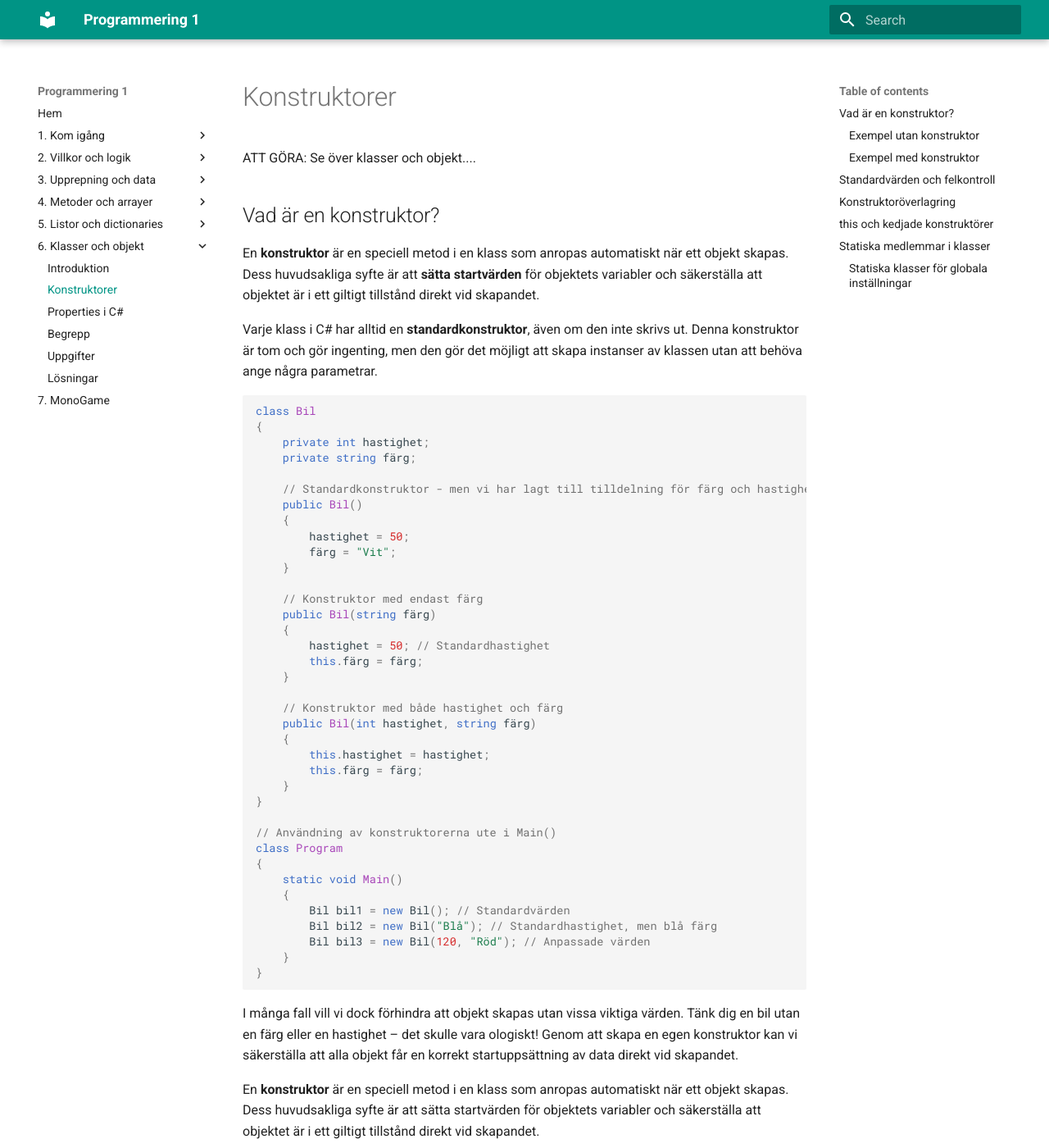
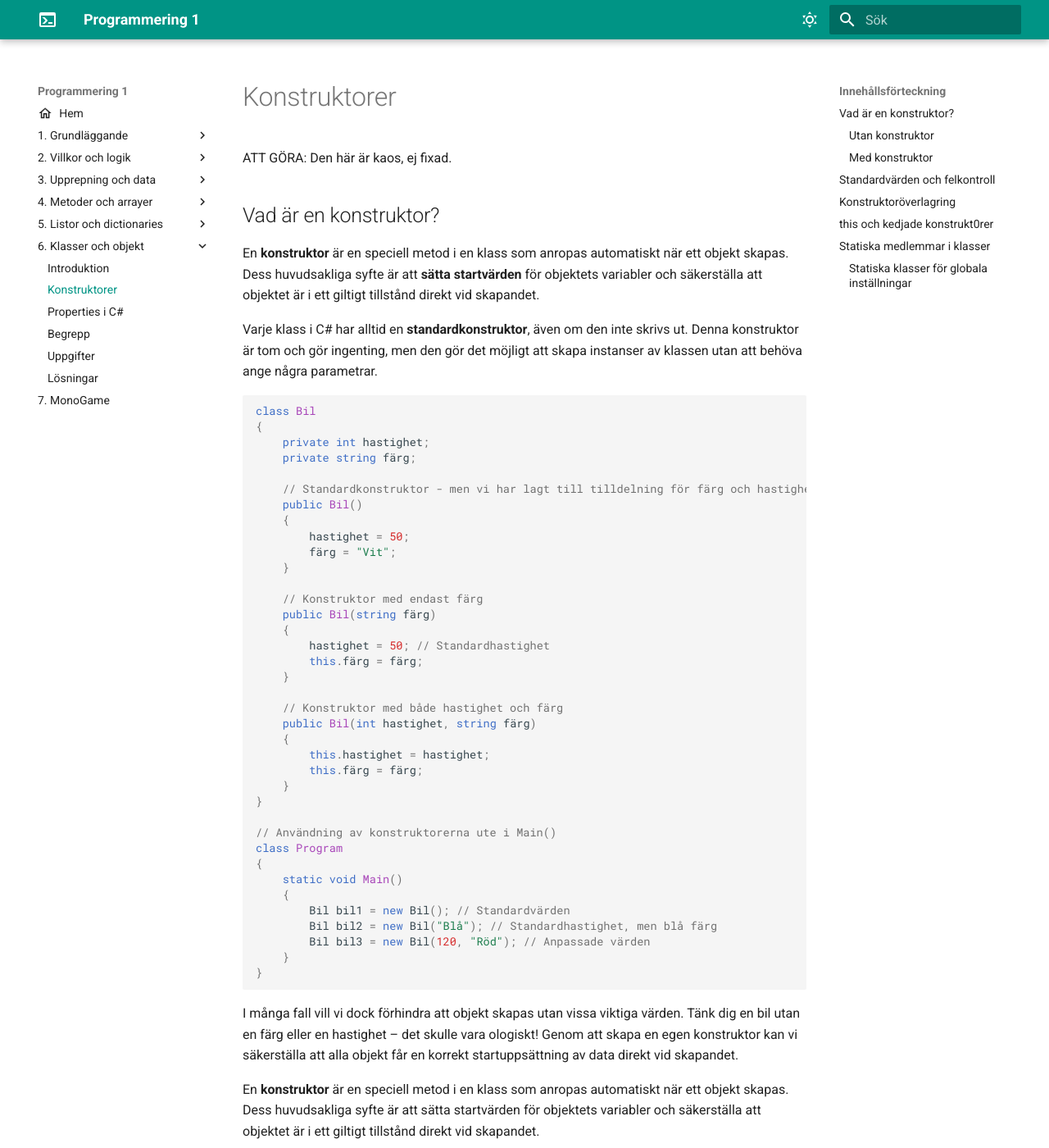
Before and after one commit to efk-tingsholm/programmering-1, an MkDocs documentation site: the page built from docs/content/modul-6/2-konstruktorer.md, in a window 1280 px wide and 1400 px high. Shown: the whole window at 82% size. Built offline with MkDocs 1.6.1 and Material for MkDocs 9.7.7, drawn with Linux system fonts in a browser that asks for light colours; some of the changed text lies outside the part shown.

````diff
--- a/docs/content/modul-6/2-konstruktorer.md
+++ b/docs/content/modul-6/2-konstruktorer.md
@@ -1,6 +1,6 @@
 # Konstruktorer
 
-ATT GÖRA: Se över klasser och objekt....
+ATT GÖRA: Den här är kaos, ej fixad.
 
 ## Vad är en konstruktor?
 
@@ -53,7 +53,7 @@ I många fall vill vi dock förhindra att objekt skapas utan vissa viktiga värd
 
 En **konstruktor** är en speciell metod i en klass som anropas automatiskt när ett objekt skapas. Dess huvudsakliga syfte är att sätta startvärden för objektets variabler och säkerställa att objektet är i ett giltigt tillstånd direkt vid skapandet.
 
-### Exempel utan konstruktor
+### Utan konstruktor
 Utan en konstruktor måste varje objekt initialiseras manuellt:
 ```csharp
 class Bil
@@ -83,9 +83,9 @@ class Program
 }
 ```
 
----
 
-### Exempel med konstruktor
+
+### Med konstruktor
 
 När en konstruktor har parametrar som har samma namn som klassens fält används **`this`** för att skilja dem åt. `this` refererar till klassens egna variabler och gör att vi kan tilldela fält rätt värden utan att det blir otydligt.
 
@@ -208,7 +208,7 @@ class Program
 
 ---
 
-## `this` och kedjade konstruktörer
+## `this` och kedjade konstrukt0rer
 Nyckelordet **`this`** används inom en klass för att referera till klassens egna medlemmar. Det används också för att **anropa en annan konstruktor** inom samma klass.
 
 ```csharp
--- a/mkdocs.yml
+++ b/mkdocs.yml
@@ -1,15 +1,53 @@
 site_name: Programmering 1
 
+copyright: © 2025 Emil Frisk
+
+
+# ---THEME---
 theme:
   name: material
+  language: sv
+
+  # Features
+  features:
+    - navigation.top
+    - navigation.footer
+    # - header.autohide
+    # - search.suggest
+    - search.highlight
+
+  # Ikoner
+  icon:
+    logo: material/console
+    # favicon: måste va en bild som ligger i docs i projektet tror jag
+    menu: material/console
+    previous: fontawesome/solid/angle-left
+    next: fontawesome/solid/angle-right
+
+  # Färger
   palette:
-    scheme: default
-    primary: teal
-    accent: deep purple
+    # Palette toggle for light mode
+    - scheme: default
+      primary: teal
+      accent: purple
+      toggle:
+        icon: material/weather-sunny
+        name: Switch to dark mode
+    # Palette toggle for dark mode
+    - scheme: slate
+      primary: purple
+      accent: teal
+      toggle:
+        icon: material/weather-night
+        name: Switch to light mode
 
-nav:                           # Navigation i sidomenyn
+
+
+
+# ---NAVIGATION---
+nav:
   - Hem: index.md
-  - 1. Kom igång:                   # Kan delas in i grupper med indentering
+  - 1. Grundläggande:                   # Kan delas in i grupper med indentering
       - Datorer & programmering: content/modul-1/1-datorer-och-programmering.md
       - Variabler: content/modul-1/2-variabler.md
       - Datatyper: content/modul-1/3-datatyper.md
@@ -65,6 +103,9 @@ nav:                           # Navigation i sidomenyn
   - 7. MonoGame: content/modul-7/monoguide-old.md
 
 
+
+
+# ---MARKDOWN---
 # Rekommenderade setupen från mkdocs-material dokumentationen
 # Emojigrejerna är felaktigt lintade i yaml i vscode, inget eg. problem
 markdown_extensions:
@@ -100,3 +141,10 @@ markdown_extensions:
   - pymdownx.tasklist:
       custom_checkbox: true
   - pymdownx.tilde
+
+
+# ---ÖVRIGT---
+extra:
+  social:
+    - icon: fontawesome/solid/paper-plane
+      link: mailto:emil.frisk@ulricehamn.se
````
Also changed, not shown: docs/index.md (+21 -0 lines).
